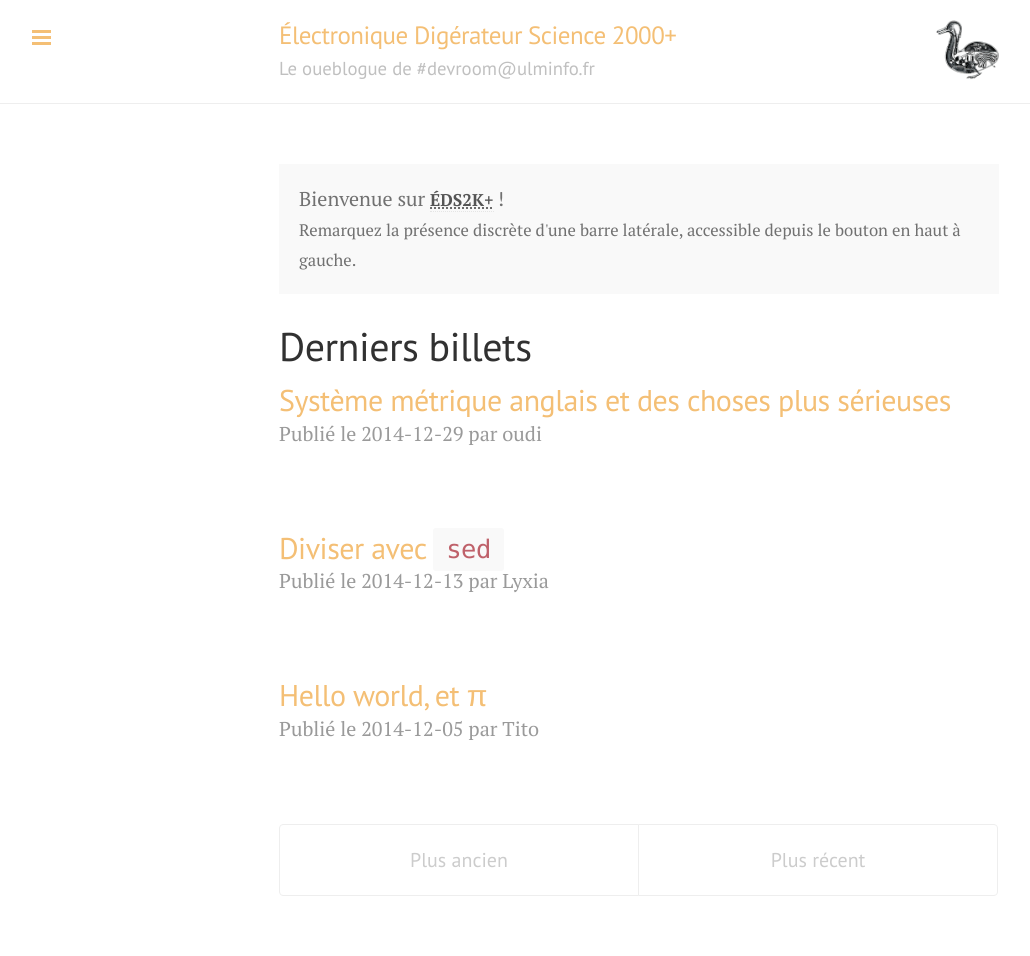
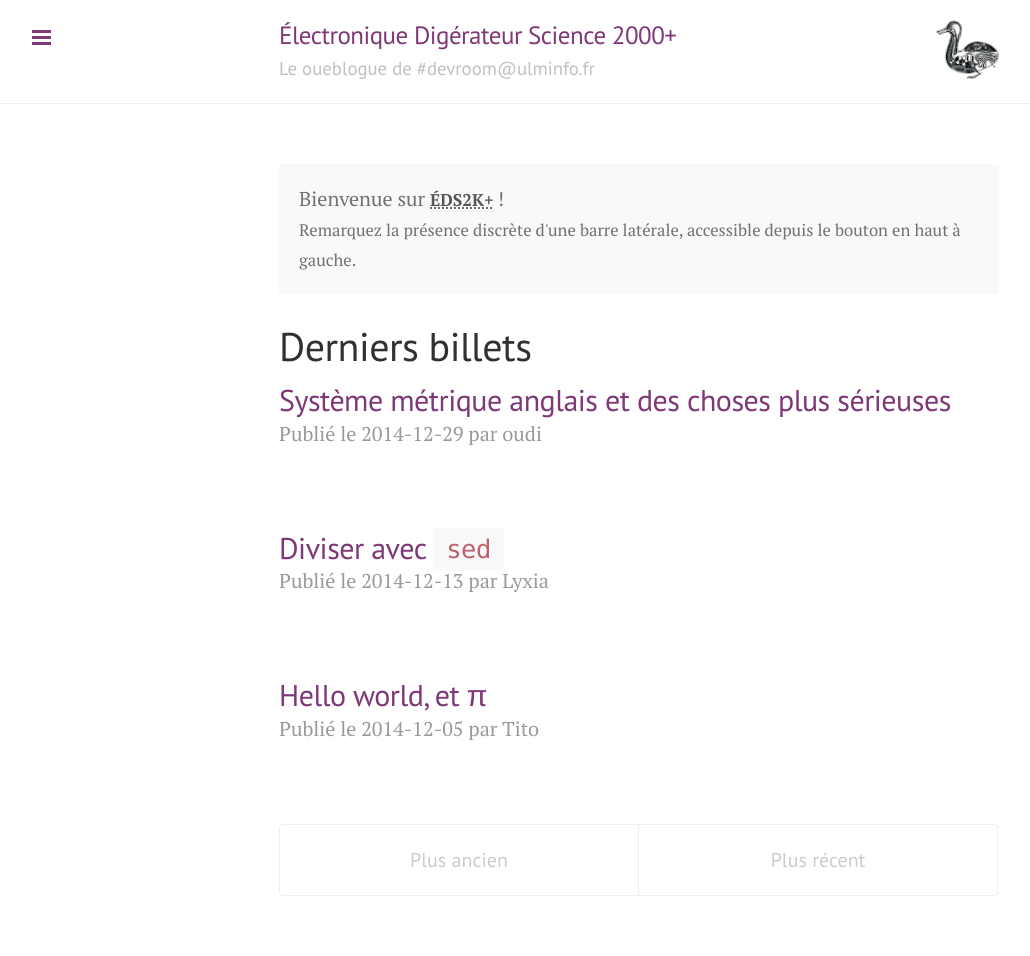
Before and after one commit to electronicdigeratorscience2000plus/electronicdigeratorscience2000plus.github.io, a Jekyll site: the page built from index.html, in a window 1280 px wide. Shown: the whole page, without its empty margins (1-1031 px from the left). Built offline with Jekyll 4.4.1, drawn with Linux system fonts in a browser that asks for light colours; the list of posts is cut into pages by our own code.

Commit message:
on est fiers d'être en jaune et violet !

```diff
--- a/_layouts/default.html
+++ b/_layouts/default.html
@@ -6,7 +6,7 @@
 
   {% include head.html %}
 
-  <body class="theme-base-0a">
+  <body class="theme-jaune-violet">
 
     {% include sidebar.html %}
 
--- a/public/css/lanyon.css
+++ b/public/css/lanyon.css
@@ -570,3 +570,15 @@
   margin-bottom: 1rem;
   color: #9a9a9a;
 }
+
+/* On est fiers d'être en jaune et violet */
+.theme-jaune-violet .sidebar,
+.theme-jaune-violet .sidebar-toggle:active,
+.theme-jaune-violet #sidebar-checkbox:checked ~ .sidebar-toggle {
+  background-color: #e3a21a;
+}
+.theme-jaune-violet .container a,
+.theme-jaune-violet .sidebar-toggle,
+.theme-jaune-violet .related-posts li a:hover {
+  color: #7e3878;
+}
```
